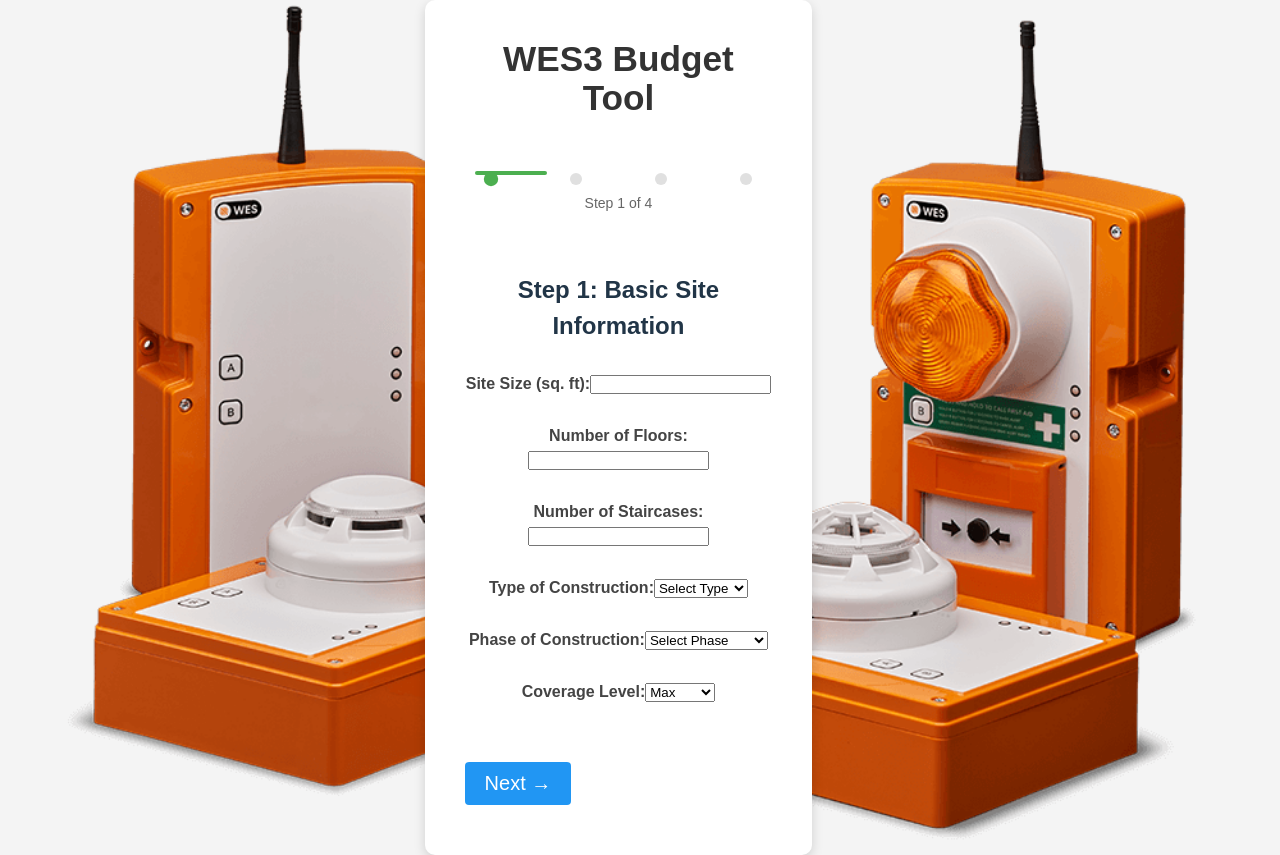
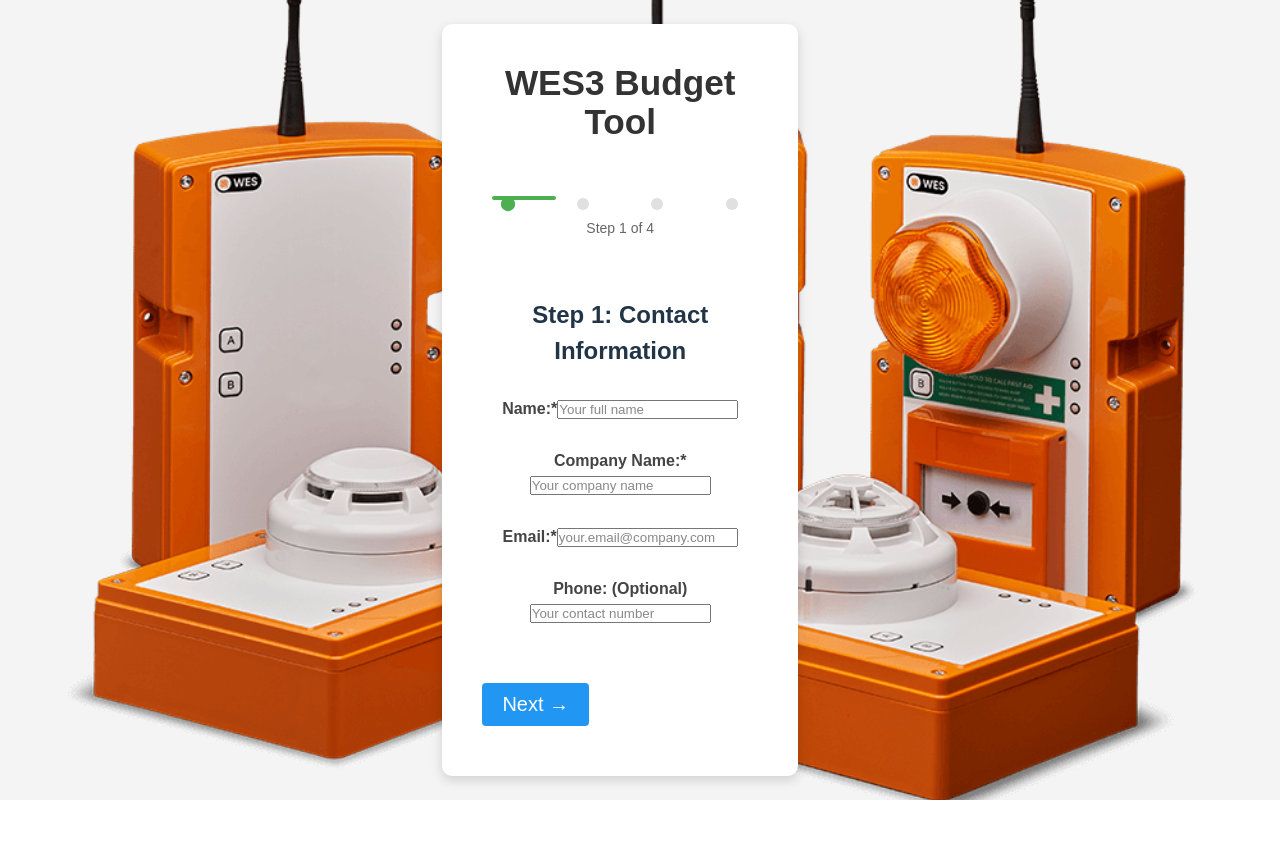
Before and after one commit to drewsuey/wes3tool.02, a React (Vite) app: page /budget-tool in a window 1280 px wide. After the commit the page ends 800 px from the top, so only its background shows below. Built offline with nearby package versions, Linux system fonts and the light colour scheme.

Commit message:
changed email method

```diff
--- a/src/components/FormStep.jsx
+++ b/src/components/FormStep.jsx
@@ -7,6 +7,10 @@
   const [step, setStep] = useState(1);
   const totalSteps = 4;
   const [formData, setFormData] = useState({
+    name: '',
+    companyName: '',
+    email: '',
+    phone: '',
     siteSize: '',
     floors: '',
     stairs: '',
@@ -16,10 +20,6 @@
     interfaceIntegration: false,
     interfaceDetails: '',
     reactIntegration: false,
-    name: '',
-    companyName: '',
-    email: '',
-    phone: '',
   });
 
   const handleChange = (e) => {
@@ -64,7 +64,73 @@
 
       {step === 1 && (
         <>
-    <h2>Step 1: Basic Site Information</h2>
+          <h2>Step 1: Contact Information</h2>
+          <div className="form-group">
+            <label htmlFor="name">Name:*</label>
+            <input
+              type="text"
+              name="name"
+              id="name"
+              required
+              value={formData.name}
+              onChange={handleChange}
+              placeholder="Your full name"
+            />
+          </div>
+
+          <div className="form-group">
+            <label htmlFor="companyName">Company Name:*</label>
+            <input
+              type="text"
+              name="companyName"
+              id="companyName"
+              required
+              value={formData.companyName}
+              onChange={handleChange}
+              placeholder="Your company name"
+            />
+          </div>
+
+          <div className="form-group">
+            <label htmlFor="email">Email:*</label>
+            <input
+              type="email"
+              name="email"
+              id="email"
+              required
+              value={formData.email}
+              onChange={handleChange}
+              placeholder="your.email@company.com"
+            />
+          </div>
+
+          <div className="form-group">
+            <label htmlFor="phone">Phone: (Optional)</label>
+            <input
+              type="tel"
+              name="phone"
+              id="phone"
+              value={formData.phone}
+              onChange={handleChange}
+              placeholder="Your contact number"
+            />
+          </div>
+
+          <div className="form-navigation">
+            <button
+              type="button"
+              onClick={handleNext}
+              className="nav-button next-button"
+            >
+              Next →
+            </button>
+          </div>
+        </>
+      )}
+
+      {step === 2 && (
+        <>
+          <h2>Step 2: Basic Site Information</h2>
           <div className="form-group">
             <label htmlFor="siteSize">Site Size (sq. ft):</label>
             <input
@@ -149,26 +215,7 @@
             <Tooltip id="tooltip-constructionPhase" />
           </div>
 
-    <div className="form-group">
-      <label htmlFor="coverageLevel">Coverage Level:</label>
-      <select
-        name="coverageLevel"
-        id="coverageLevel"
-        required
-        value={formData.coverageLevel}
-        onChange={handleChange}
-        data-tooltip-id="tooltip-coverageLevel"
-        data-tooltip-content="Select the desired coverage level: Max, Medium, Low."
-      >
-        <option value="max">Max</option>
-        <option value="medium">Medium</option>
-        <option value="low">Low</option>
-      </select>
-      <Tooltip id="tooltip-coverageLevel" />
-    </div>
-
           <div className="form-navigation">
-      {step > 1 && (
             <button
               type="button"
               onClick={handlePrevious}
@@ -176,8 +223,6 @@
             >
               ← Previous
             </button>
-      )}
-      {step < totalSteps ? (
             <button
               type="button"
               onClick={handleNext}
@@ -185,18 +230,13 @@
             >
               Next →
             </button>
-      ) : (
-        <button type="submit" className="nav-button submit-button">
-          Calculate Estimate
-        </button>
-      )}
           </div>
         </>
       )}
 
-      {step === 2 && (
+      {step === 3 && (
         <>
-          <h2>Step 2: System Requirements</h2>
+          <h2>Step 3: System Requirements</h2>
           <div className="highlight-section">
             <div className="highlight-card">
               <h3>Interface Device</h3>
@@ -285,7 +325,6 @@
             >
               ← Previous
             </button>
-            {step < totalSteps ? (
             <button
               type="button"
               onClick={handleNext}
@@ -293,100 +332,41 @@
             >
               Next →
             </button>
-            ) : (
-              <button type="submit" className="nav-button submit-button">
-                Calculate Estimate
-              </button>
-            )}
           </div>
         </>
       )}
 
-{step === 3 && (
+      {step === 4 && (
         <>
-    <h2 style={{ color: "#333" }}>Step 3: Review & Submit</h2>
+          <h2>Step 4: Review & Submit</h2>
           <p style={{ color: "#333" }}>Review your inputs before submitting:</p>
+
+          <div className="review-section">
+            <h3>Contact Information</h3>
+            <ul style={{ color: "#333", listStyleType: "none", padding: 0 }}>
+              <li>Name: {formData.name}</li>
+              <li>Company: {formData.companyName}</li>
+              <li>Email: {formData.email}</li>
+              {formData.phone && <li>Phone: {formData.phone}</li>}
+            </ul>
+
+            <h3>Site Details</h3>
             <ul style={{ color: "#333", listStyleType: "none", padding: 0 }}>
               <li>Site Size: {formData.siteSize} sq. ft</li>
               <li>Floors: {formData.floors}</li>
               <li>Staircases: {formData.stairs}</li>
               <li>Construction Type: {formData.constructionType}</li>
               <li>Construction Phase: {formData.constructionPhase}</li>
-      <li>Coverage Level: {formData.coverageLevel}</li>
+            </ul>
+
+            <h3>System Requirements</h3>
+            <ul style={{ color: "#333", listStyleType: "none", padding: 0 }}>
               <li>Interface Integration: {formData.interfaceIntegration ? 'Yes' : 'No'}</li>
               {formData.interfaceIntegration && (
                 <li>Interface Details: {formData.interfaceDetails}</li>
               )}
               <li>REACT Integration: {formData.reactIntegration ? 'Yes' : 'No'}</li>
             </ul>
-
-    <div className="form-navigation">
-      <button
-        type="button"
-        onClick={handlePrevious}
-        className="nav-button prev-button"
-      >
-        ← Previous
-      </button>
-      <button type="submit" className="nav-button submit-button">
-        Submit
-      </button>
-    </div>
-  </>
-)}
-
-{step === 4 && (
-  <>
-    <h2>Step 4: Contact Information</h2>
-    <div className="form-group">
-      <label htmlFor="name">Name:*</label>
-      <input
-        type="text"
-        name="name"
-        id="name"
-        required
-        value={formData.name}
-        onChange={handleChange}
-        placeholder="Your full name"
-      />
-    </div>
-
-    <div className="form-group">
-      <label htmlFor="companyName">Company Name:*</label>
-      <input
-        type="text"
-        name="companyName"
-        id="companyName"
-        required
-        value={formData.companyName}
-        onChange={handleChange}
-        placeholder="Your company name"
-      />
-    </div>
-
-    <div className="form-group">
-      <label htmlFor="email">Email:*</label>
-      <input
-        type="email"
-        name="email"
-        id="email"
-        required
-        value={formData.email}
-        onChange={handleChange}
-        placeholder="your.email@company.com"
-      />
-    </div>
-
-    <div className="form-group">
-      <label htmlFor="phone">Phone: (Optional)</label>
-      <input
-        type="tel"
-        name="phone"
-        id="phone"
-        value={formData.phone}
-        onChange={handleChange}
-        placeholder="Your contact number"
-      />
           </div>
 
           <div className="form-navigation">
@@ -398,7 +378,7 @@
               ← Previous
             </button>
             <button type="submit" className="nav-button submit-button">
-        Submit Estimate
+              Calculate Estimate
             </button>
           </div>
         </>
```
Lines whose indentation alone changed are shown as unchanged.
